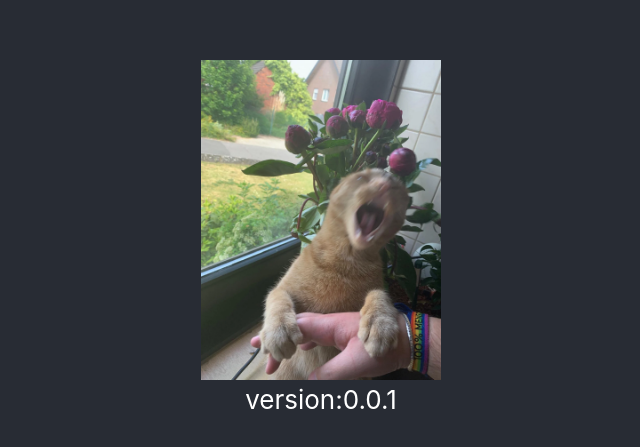
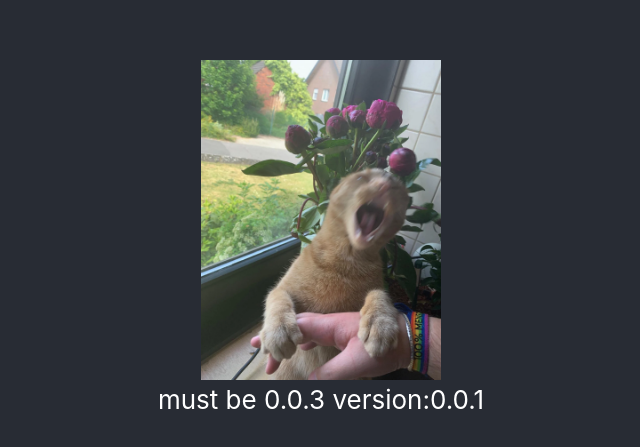
Before and after one commit to tpid-nalendro/versioning-app, a React (Create React App) app: page / in a window 1280 px wide. Shown: the part 163-610 px from the top of the page, without its empty margins (319-959 px from the left). Built offline with nearby package versions, Linux system fonts and the light colour scheme.

Commit message:
feat: auto increment version

```diff
--- a/src/App.tsx
+++ b/src/App.tsx
@@ -14,7 +14,7 @@ export default function App() {
           alt='logo'
           style={{ marginBottom: '4px' }}
         />
-        version:{version}
+        must be 0.0.3 version:{version}
       </header>
     </div>
   )
```
